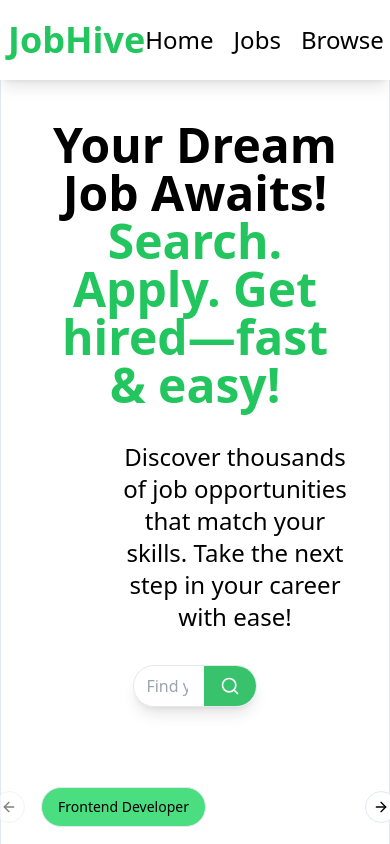
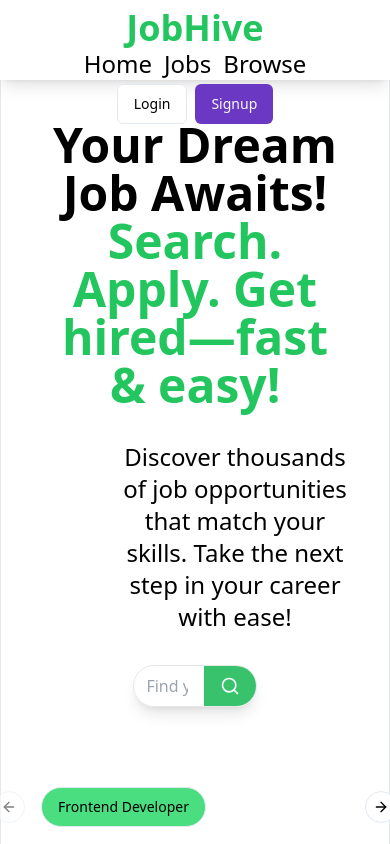
Before and after one commit to RahulSidar08/JobHive, a React (Vite) app in the folder frontend/: page / in a window 390 px wide. Shown: the top 844 px of the page. Built offline with nearby package versions, Linux system fonts and the light colour scheme; no server answers.

Commit message:
imporved responsiveness

```diff
--- a/frontend/src/components/shared/Navbar.jsx
+++ b/frontend/src/components/shared/Navbar.jsx
@@ -32,14 +32,14 @@ const Navbar = () => {
     }
   };
   return (
-    <div className={`bg-white text-black shadow-lg p-2 w-full border-b-5 fixed top-0`}>
-      <div className="flex items-center justify-between mx-auto max-w-7xl h-16">
+    <div className={`bg-white text-black shadow-lg p-2 w-full border-b-5 fixed top-0 max-sm:w-full max-sm:flex`}>
+      <div className="flex items-center justify-between mx-auto max-w-7xl h-16 max-sm:flex-col max-sm:w-full">
         <div>
           <h1 className="text-4xl font-bold text-green-500">
             JobHive
           </h1>
         </div>
-        <div className="flex items-center gap-12">
+        <div className="flex items-center gap-12 max-sm:flex-col max-sm:gap-1">
           <ul className="flex font-medium items-center gap-5">
             {user && user.role === "recruiter" ? (
               <>
@@ -51,7 +51,7 @@ const Navbar = () => {
                 </li>
               </>
             ) : (
-              <>
+              <div className="flex gap-4 max-sm:justify-center max-sm:space-x-2 max-sm:gap-1">
                 <li className="text-2xl">
                   <Link to="/">Home</Link>
                 </li>
@@ -61,7 +61,7 @@ const Navbar = () => {
                 <li className="text-2xl">
                   <Link to="/browse">Browse</Link>
                 </li>
-              </>
+              </div>
             )}
           </ul>
           {!user ? (
```
